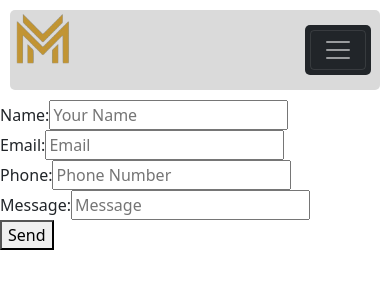
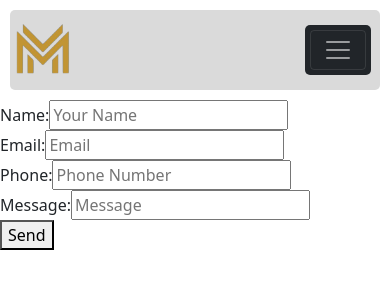
Before and after one commit to Momot1/markmomot, a React (Create React App) app in the folder client/: page /contact in a window 390 px wide. Shown: the top 300 px of the page. Built offline with nearby package versions, Linux system fonts and the light colour scheme; no server answers.

Commit message:
Updated contact me form. Updated navbar styles

```diff
--- a/client/src/components/Contact.js
+++ b/client/src/components/Contact.js
@@ -1,6 +1,9 @@
 import { useState } from "react"
+import { useHistory } from "react-router-dom"
 
 function Contact(){
+    const history = useHistory()
+
     const [formData, setFormData] = useState({
         message: "",
         email: "",
@@ -29,7 +32,11 @@ function Contact(){
                 body: JSON.stringify(formData)
             })
             .then(resp => resp.json())
-            .then(console.log)
+            .then(() => {
+
+            })
+            history.push("/")
+            alert("Thanks for submitting! We will reach out to you soon")
         }
     }
 
--- a/client/src/components/css/nav.css
+++ b/client/src/components/css/nav.css
@@ -29,4 +29,8 @@ nav{
     #mobile-nav{
         display: block;
     }
+
+    #logo{
+        margin-top: 14px;
+    }
 }
```
